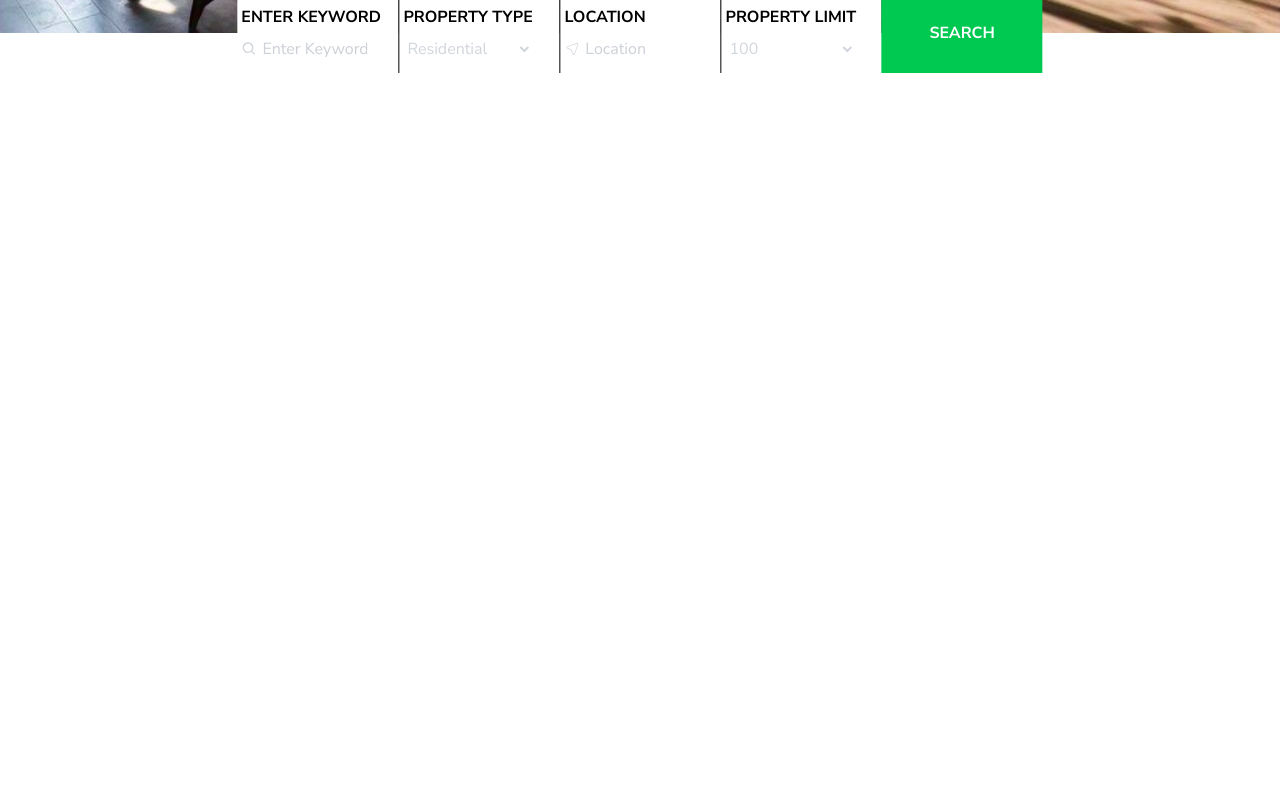
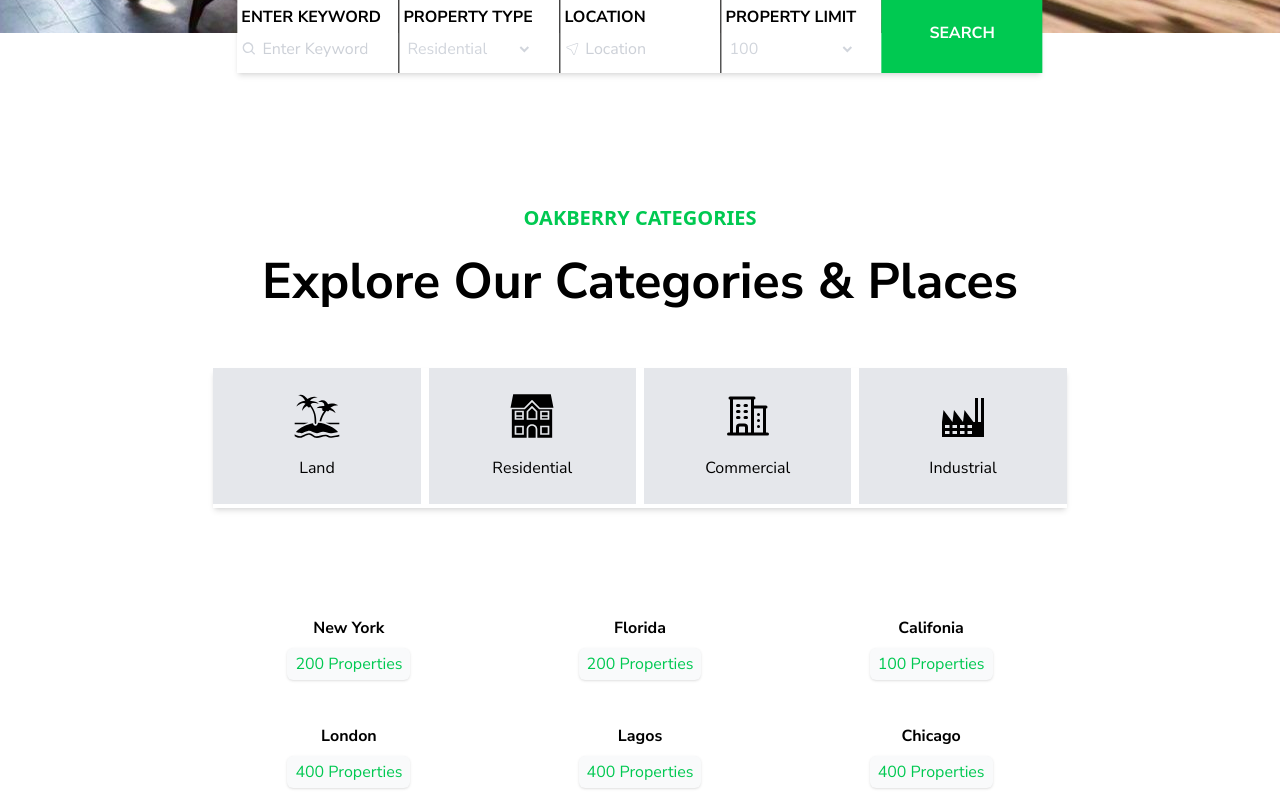
Before and after one commit to wetwan/real-esate, a React (Vite) app: page / in a window 1280 px wide. Shown: the part 767-1567 px from the top of the page. Before the commit the page ends 864 px from the top, so only its background shows below. Built offline with nearby package versions, Linux system fonts and the light colour scheme.

Commit message:
caterory complted

```diff
--- /dev/null
+++ b/src/components/Category.tsx
@@ -0,0 +1,99 @@
+/* eslint-disable @typescript-eslint/no-unused-vars */
+import { useState } from "react";
+
+import { GiFactory, GiFamilyHouse, GiIsland } from "react-icons/gi";
+import { HiOutlineBuildingOffice2 } from "react-icons/hi2";
+
+const Category = () => {
+  const [category, setCategory] = useState("");
+  return (
+    <div className="w-full sm:-bottom-2/6 -mb-[500px] -bottom-6/6 absolute text-center -z-50">
+      <div className="">
+        <span className="uppercase  text-green-500 font-semibold font-sans  sm:text-xl">
+          Oakberry Categories
+        </span>
+        <h1 className="text-3xl sm:text-[50px] sm:w-4/6 px-2 w-5/6 mx-auto text-center mt-5 font-bold">
+          {" "}
+          Explore Our Categories & Places
+        </h1>
+      </div>
+      <div
+        className="sm:flex w-full my-14 items-center justify-between gap-2 sm:w-5/6 mx-auto lg:w-4/6 shadow-md
+      "
+      >
+        <div
+          className={` ${
+            category === "Land"
+              ? "bg-green-500 text-white"
+              : " bg-gray-200 text-black"
+          }  py-6 mb-1 flex justify-center items-center flex-col w-full sm:w-1/4  gap-4 `}
+          onClick={() => setCategory("Land")}
+        >
+          <GiIsland className="text-5xl " />
+          <span> Land</span>
+        </div>
+        <div
+          className={` ${
+            category === "Residential"
+              ? "bg-green-500 text-white"
+              : " bg-gray-200 text-black"
+          }  py-6 mb-1 flex justify-center items-center flex-col w-full sm:w-1/4  gap-4 `}
+          onClick={() => setCategory("Residential")}
+        >
+          <GiFamilyHouse className="text-5xl " />
+          <span>Residential</span>
+        </div>
+        <div
+          className={` ${
+            category === "Commercial"
+              ? "bg-green-500 text-white"
+              : " bg-gray-200 text-black"
+          }  py-6 mb-1 flex justify-center items-center flex-col w-full sm:w-1/4  gap-4 `}
+          onClick={() => setCategory("Commercial")}
+        >
+          <HiOutlineBuildingOffice2 className="text-5xl " />
+          <span> Commercial</span>
+        </div>
+        <div
+          className={` ${
+            category === "Industrial"
+              ? "bg-green-500 text-white"
+              : " bg-gray-200 text-black"
+          }  py-6 mb-1 flex justify-center items-center flex-col w-full sm:w-1/4  gap-4 `}
+          onClick={() => setCategory("Industrial")}
+        >
+          <GiFactory className="text-5xl " />
+          <span> Industrial</span>
+        </div>
+      </div>
+      <div className="sm:grid grid-cols-3 pt-10 gap-5 sm:w-4/5 mx-auto lg:w-4/6 ">
+        <div className=" py-3">
+          <span className=" capitalize font-bold text-black"> new york</span>
+          <p className="py-1 w-fit rounded-md shadow-sm text-green-500 mx-auto px-2 mt-2 bg-gray-50 text-center">  200 Properties</p>
+        </div>
+        <div className=" py-3">
+          <span className=" capitalize font-bold text-black"> florida</span>
+          <p className="py-1 w-fit rounded-md shadow-sm text-green-500 mx-auto px-2 mt-2 bg-gray-50 text-center">  200 Properties</p>
+        </div>
+        <div className=" py-3">
+          <span className=" capitalize font-bold text-black"> califonia</span>
+          <p className="py-1 w-fit rounded-md shadow-sm text-green-500 mx-auto px-2 mt-2 bg-gray-50 text-center">  100 Properties</p>
+        </div>
+        <div className=" py-3">
+          <span className=" capitalize font-bold text-black"> london</span>
+          <p className="py-1 w-fit rounded-md shadow-sm text-green-500 mx-auto px-2 mt-2 bg-gray-50 text-center">  400 Properties</p>
+        </div>
+        <div className=" py-3">
+          <span className=" capitalize font-bold text-black"> lagos</span>
+          <p className="py-1 w-fit rounded-md shadow-sm text-green-500 mx-auto px-2 mt-2 bg-gray-50 text-center">  400 Properties</p>
+        </div>
+        <div className=" py-3">
+          <span className=" capitalize font-bold text-black"> chicago</span>
+          <p className="py-1 w-fit rounded-md shadow-sm text-green-500 mx-auto px-2 mt-2 bg-gray-50 text-center">  400 Properties</p>
+        </div>
+      </div>
+    </div>
+  );
+};
+
+export default Category;
--- a/src/components/Search.tsx
+++ b/src/components/Search.tsx
@@ -6,8 +6,8 @@ const Search = () => {
   const [properties, setProperties] = useState("buy");
 
   return (
-    <div className=" lg:w-4/6 -z-50  px-2 mx-auto sm:mb-20 -mb-20 absolute lg:-bottom-36 -bottom-72 lg:p-6 left-1/2 -translate-x-1/2">
-      <div className="lg:w-2/6   mx-auto flex items-center justify-between md:gap-4 gap-2  mb-0 text-white">
+    <div className=" lg:w-4/6 sm:w-5/6 flex flex-col items-center justify-center -z-50 px-2 mx-auto  sm:mb-20 pb-10 -mb-20 absolute lg:-bottom-36 -bottom-72 sm:-bottom-40 lg:p-6 left-1/2 -translate-x-1/2">
+      <div className="sm:w-3/6   mx-auto flex items-center justify-between md:gap-4 gap-2  mb-0 text-white">
         <button
           className={` ${
             properties === "buy"
@@ -29,7 +29,7 @@ const Search = () => {
           sell properties
         </button>
       </div>
-      <form className="  md:grid grid-cols-5 items-center justify-between ">
+      <form className="  md:grid grid-cols-5 items-center justify-between shadow-md">
         <div className="bg-white w-full h-full text-black flex flex-col py-3 max-lg:py-2 ">
           <label
             className="font-bold text-black  uppercase px-1"
--- a/src/pages/Home.tsx
+++ b/src/pages/Home.tsx
@@ -1,11 +1,13 @@
+import Category from "../components/Category";
 import Hero from "../components/Hero";
 import Search from "../components/Search";
 
 const Home = () => {
   return (
-    <div className="">
+    <div className="-z-50">
       <Hero />
       <Search />
+      <Category />
     </div>
   );
 };
```
